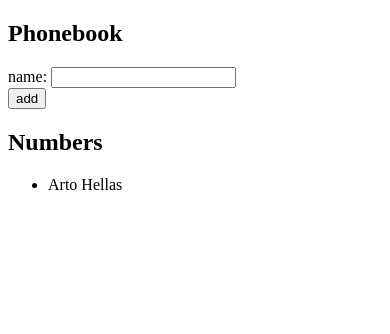
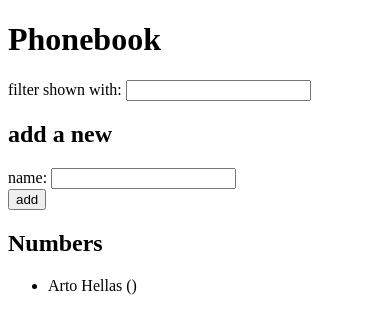
Before and after one commit to iriavidal/fullstackopen-exercises, a React (Vite) app in the folder part2/phonebook/: page / in a window 390 px wide. Shown: the top 334 px of the page. Built offline with nearby package versions, Linux system fonts and the light colour scheme.

Commit message:
feat: add search filter to phonebook
- Implemented a search input to filter displayed contacts
- Added a new state variable `searchTerm` to store the search value
- Applied case-insensitive filtering to the contacts list

```diff
--- a/part2/phonebook/src/App.jsx
+++ b/part2/phonebook/src/App.jsx
@@ -3,6 +3,8 @@ import { useState } from "react";
 const App = () => {
   const [persons, setPersons] = useState([{ name: "Arto Hellas" }]);
   const [newName, setNewName] = useState("");
+  const [newPhone, setNewPhone] = useState("");
+  const [searchTerm, setSearchTerm] = useState("");
 
   const addPerson = (e) => {
     e.preventDefault();
@@ -23,15 +25,26 @@ const App = () => {
     }
   };
 
-  const handlePersonChange = (e) => {
-    //console.log(e.target.value);
-    setNewName(e.target.value);
-  };
+  const handlePersonChange = (e) => setNewName(e.target.value);
+  const handlePhoneChange = (e) => setNewPhone(e.target.value);
+  const handleSearchChange = (e) => setSearchTerm(e.target.value);
+
+  const filteredPersons = persons.filter((person) =>
+    person.name.toLowerCase().includes(searchTerm.toLowerCase())
+  );
+
+  console.log(filteredPersons);
 
   return (
     <>
-      <h2>Phonebook</h2>
+      <h1>Phonebook</h1>
+      <div>
+        filter shown with:{" "}
+        <input type="text" value={searchTerm} onChange={handleSearchChange} />
+      </div>
+
       <form onSubmit={addPerson}>
+        <h2>add a new</h2>
         <div>
           name:{" "}
           <input type="text" value={newName} onChange={handlePersonChange} />
@@ -40,10 +53,13 @@ const App = () => {
           <button type="submit">add</button>
         </div>
       </form>
+
       <h2>Numbers</h2>
       <ul>
-        {persons.map((person, index) => (
-          <li key={index}>{person.name}</li>
+        {filteredPersons.map((person, index) => (
+          <li key={index}>
+            {person.name} ({person.phone})
+          </li>
         ))}
       </ul>
     </>
```
